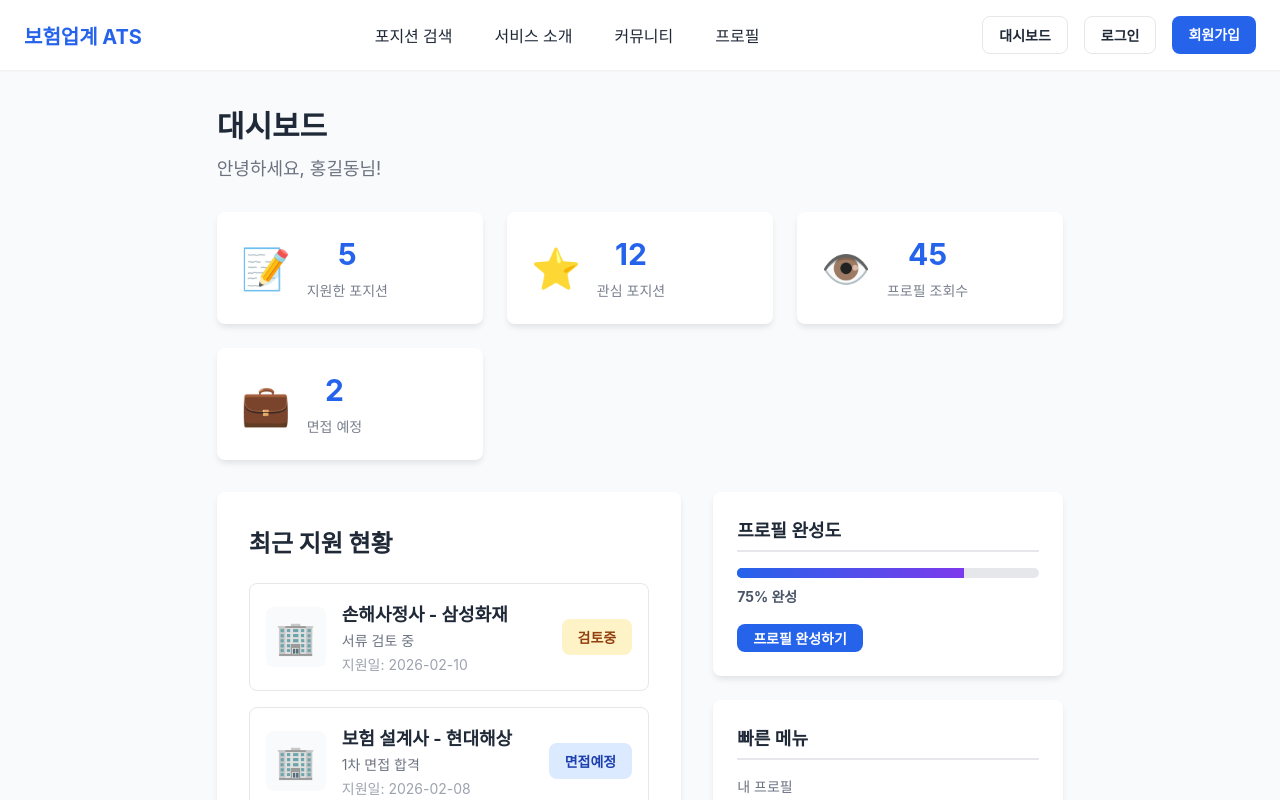
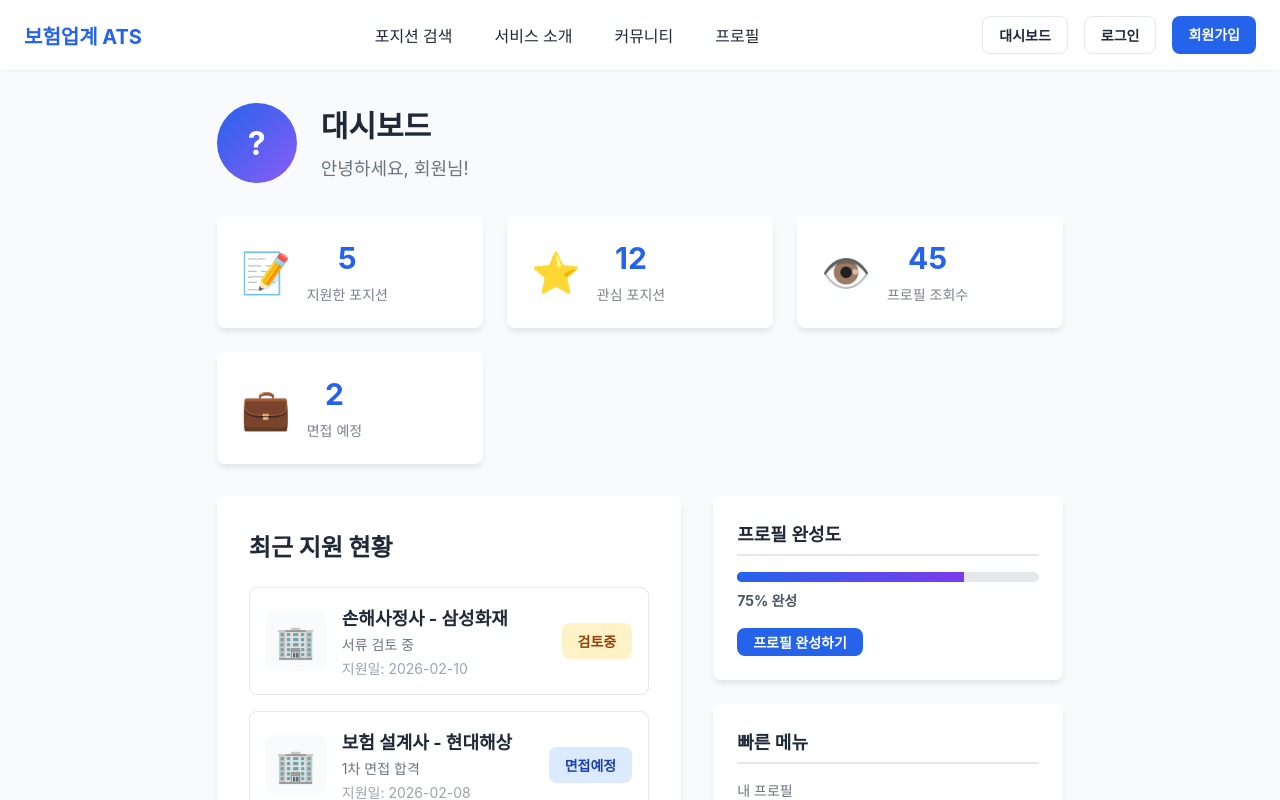
Before and after one commit to jewook-an/BHinSearch, a React (Create React App) app: page /dashboard in a window 1280 px wide. Shown: the top 800 px of the page. Built offline with nearby package versions, Linux system fonts and the light colour scheme.

Commit message:
feat: 로그인 후 사용자 정보 표시 (대시보드 개선)

```diff
--- a/src/components/Layout/Header.js
+++ b/src/components/Layout/Header.js
@@ -22,6 +22,7 @@ const Header = () => {
 
   const handleLogout = () => {
     localStorage.removeItem('access_token');
+    localStorage.removeItem('user_info');
     setIsLoggedIn(false);
     navigate('/');
   };
--- a/src/pages/LoginPage.js
+++ b/src/pages/LoginPage.js
@@ -23,6 +23,21 @@ const LoginPage = () => {
     }));
   };
 
+  // 로그인 성공 후 사용자 정보 가져오기
+  const fetchUserInfo = async (token) => {
+    try {
+      const res = await fetch(`${API_URL}/users/me`, {
+        headers: { Authorization: `Bearer ${token}` },
+      });
+      if (res.ok) {
+        const userInfo = await res.json();
+        localStorage.setItem('user_info', JSON.stringify(userInfo));
+      }
+    } catch (err) {
+      console.error('사용자 정보 가져오기 실패:', err);
+    }
+  };
+
   const handleSubmit = async (e) => {
     e.preventDefault();
     setError('');
@@ -36,6 +51,7 @@ const LoginPage = () => {
       const data = await res.json();
       if (!res.ok) throw new Error(data.detail || '로그인에 실패했습니다');
       localStorage.setItem('access_token', data.access_token);
+      await fetchUserInfo(data.access_token);
       navigate('/dashboard');
     } catch (err) {
       setError(err.message);
@@ -94,6 +110,7 @@ const LoginPage = () => {
         const data = await res.json();
         if (!res.ok) throw new Error(data.detail || 'Google 로그인에 실패했습니다');
         localStorage.setItem('access_token', data.access_token);
+        await fetchUserInfo(data.access_token);
         navigate('/dashboard');
       } catch (err) {
         setError(err.message);
--- a/src/pages/dashboard/ExperiencedUserDashboard.css
+++ b/src/pages/dashboard/ExperiencedUserDashboard.css
@@ -6,6 +6,73 @@
 
 .dashboard-header {
   margin-bottom: var(--spacing-xl);
+  display: flex;
+  justify-content: space-between;
+  align-items: flex-start;
+  flex-wrap: wrap;
+  gap: var(--spacing-md);
+}
+
+.user-welcome {
+  display: flex;
+  align-items: center;
+  gap: var(--spacing-lg);
+}
+
+.user-avatar {
+  width: 80px;
+  height: 80px;
+  border-radius: 50%;
+  object-fit: cover;
+  border: 3px solid var(--primary-color);
+}
+
+.user-avatar-placeholder {
+  width: 80px;
+  height: 80px;
+  border-radius: 50%;
+  background: linear-gradient(135deg, var(--primary-color), #8b5cf6);
+  display: flex;
+  align-items: center;
+  justify-content: center;
+  font-size: 2rem;
+  font-weight: 700;
+  color: white;
+}
+
+.user-info h1 {
+  font-size: var(--font-size-3xl);
+  color: var(--text-primary);
+  margin-bottom: var(--spacing-xs);
+}
+
+.user-info p {
+  color: var(--text-secondary);
+  font-size: var(--font-size-lg);
+  margin-bottom: var(--spacing-xs);
+}
+
+.login-badge {
+  display: inline-block;
+  font-size: var(--font-size-sm);
+  padding: 4px 10px;
+  border-radius: 20px;
+  background-color: var(--bg-secondary);
+  color: var(--text-secondary);
+}
+
+.user-meta {
+  text-align: right;
+}
+
+.user-email {
+  font-size: var(--font-size-sm);
+  color: var(--text-secondary);
+}
+
+.user-since {
+  font-size: var(--font-size-sm);
+  color: var(--text-muted);
 }
 
 .dashboard-header h1 {
--- a/src/pages/dashboard/ExperiencedUserDashboard.js
+++ b/src/pages/dashboard/ExperiencedUserDashboard.js
@@ -1,8 +1,9 @@
-import React, { useState } from 'react';
+import React, { useState, useEffect } from 'react';
 import { Link } from 'react-router-dom';
 import './ExperiencedUserDashboard.css';
 
 const ExperiencedUserDashboard = () => {
+  const [user, setUser] = useState(null);
   const [stats] = useState({
     appliedJobs: 5,
     savedJobs: 12,
@@ -10,11 +11,48 @@ const ExperiencedUserDashboard = () => {
     interviews: 2
   });
 
+  useEffect(() => {
+    // localStorage에서 사용자 정보 가져오기
+    const userInfo = localStorage.getItem('user_info');
+    if (userInfo) {
+      setUser(JSON.parse(userInfo));
+    }
+  }, []);
+
+  // 가입일 포맷팅
+  const formatDate = (dateString) => {
+    if (!dateString) return '';
+    const date = new Date(dateString);
+    return date.toLocaleDateString('ko-KR', { year: 'numeric', month: 'long', day: 'numeric' });
+  };
+
   return (
     <div className="dashboard">
       <div className="dashboard-header">
-        <h1>대시보드</h1>
-        <p>안녕하세요, 홍길동님!</p>
+        <div className="user-welcome">
+          {user?.profile_image ? (
+            <img src={user.profile_image} alt="프로필" className="user-avatar" />
+          ) : (
+            <div className="user-avatar-placeholder">
+              {user?.name?.charAt(0) || '?'}
+            </div>
+          )}
+          <div className="user-info">
+            <h1>대시보드</h1>
+            <p>안녕하세요, {user?.name || '회원'}님!</p>
+            {user?.social_provider && (
+              <span className="login-badge">
+                {user.social_provider === 'google' ? '🔵 Google' : '🟡 Kakao'} 로그인
+              </span>
+            )}
+          </div>
+        </div>
+        <div className="user-meta">
+          <p className="user-email">{user?.email}</p>
+          {user?.created_at && (
+            <p className="user-since">가입일: {formatDate(user.created_at)}</p>
+          )}
+        </div>
       </div>
 
       <div className="stats-grid">
```
Also changed, not shown: 2 other files (tests, documents, lock files or other folders).
